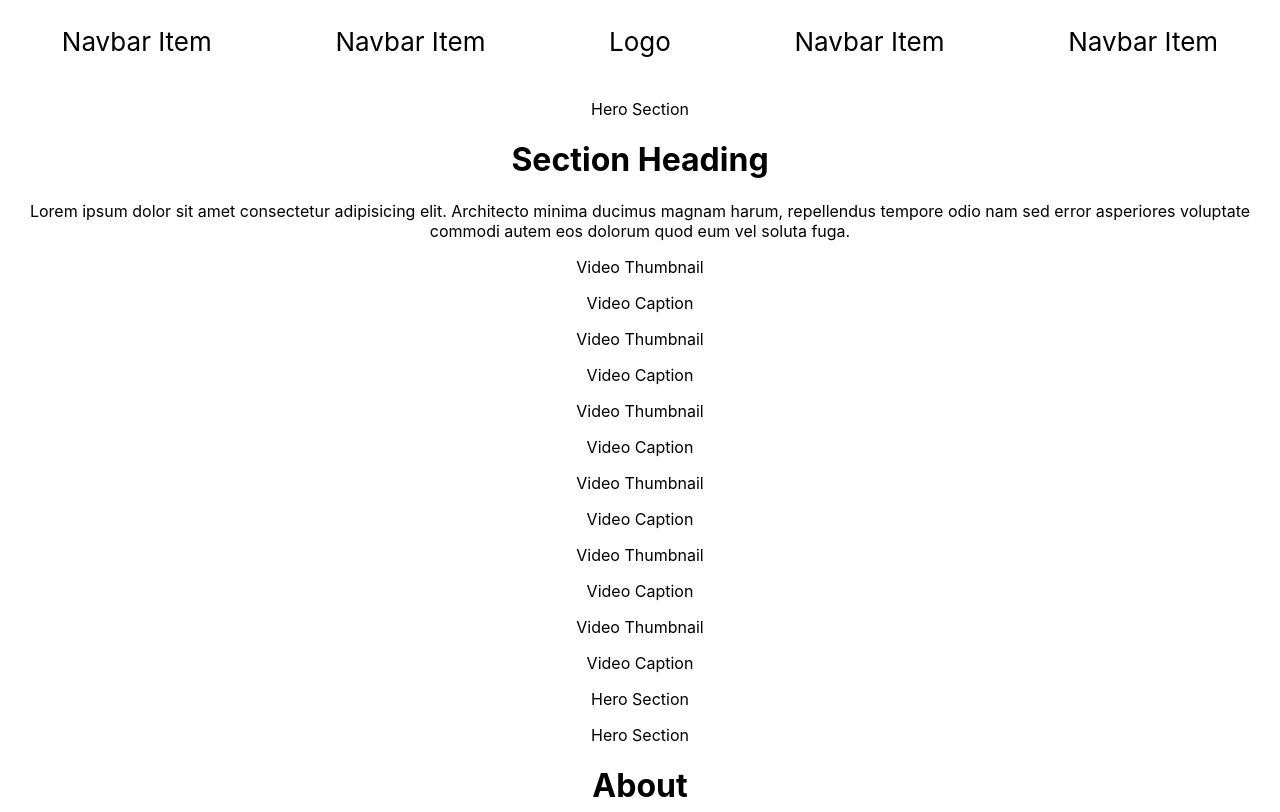
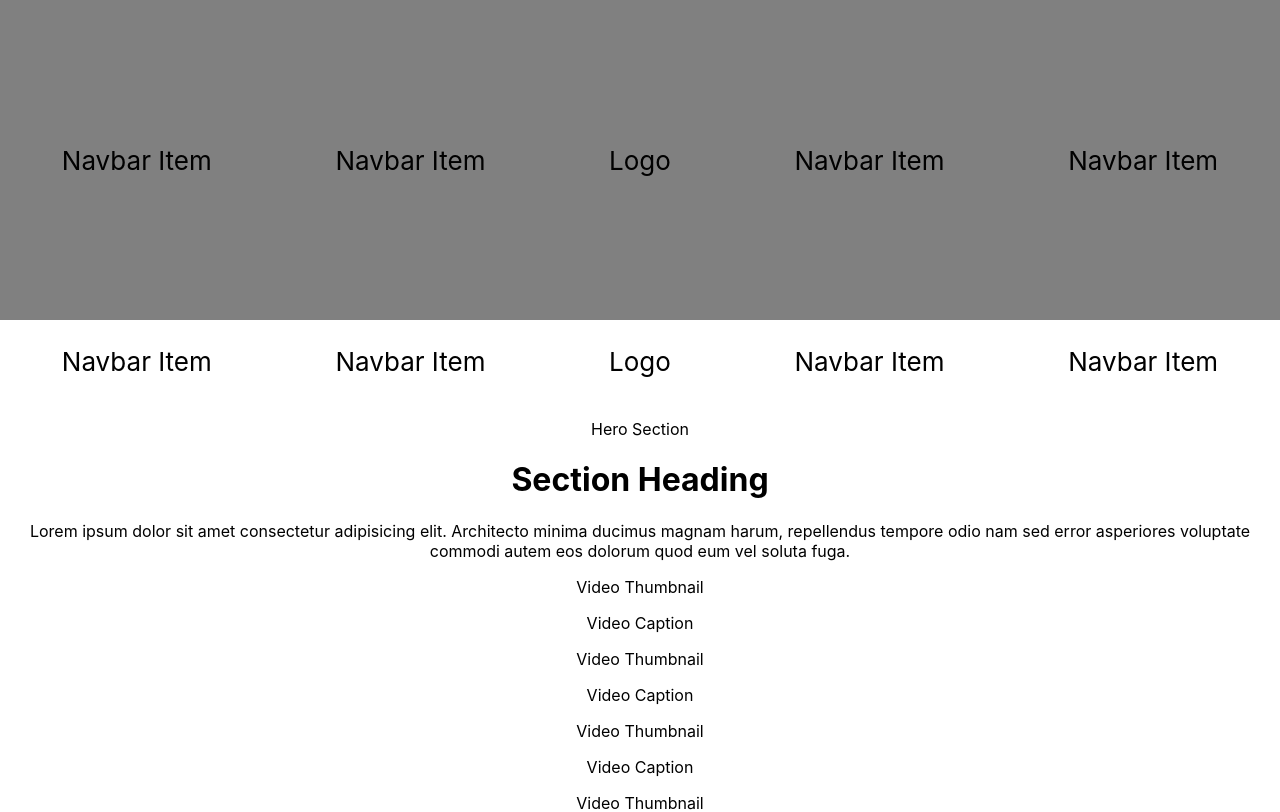
Before and after one commit to Jorge-Neves/Showreel-Website, a React (Create React App) app: page / in a window 1280 px wide. Shown: the top 812 px of the page. Built offline with nearby package versions, Linux system fonts and the light colour scheme.

Commit message:
Add logo and new layout test

```diff
--- a/src/App.css
+++ b/src/App.css
@@ -11,6 +11,18 @@
   .App-logo {
     animation: App-logo-spin infinite 20s linear;
   }
+}
+
+.App-header-test {
+  background-color: grey;
+  height: 25vw;
+  width: 100%;
+  display: flex;
+  flex-direction: row;
+  align-items: center;
+  justify-content: space-around;
+  font-size: calc(10px + 2vmin);
+  color: black;
 }
 
 .App-header {
--- a/src/App.tsx
+++ b/src/App.tsx
@@ -1,10 +1,17 @@
-import React from 'react';
-import './App.css';
-import About from './pages/About';
+import React from "react";
+import "./App.css";
+import About from "./pages/About";
 
 function App() {
   return (
     <div className="App">
+      <header className="App-header-test">
+        <p>Navbar Item</p>
+        <p>Navbar Item</p>
+        <p>Logo</p>
+        <p>Navbar Item</p>
+        <p>Navbar Item</p>
+      </header>
       <header className="App-header">
         <p>Navbar Item</p>
         <p>Navbar Item</p>
```
Also changed, not shown: src/assets/logo.png (added).
